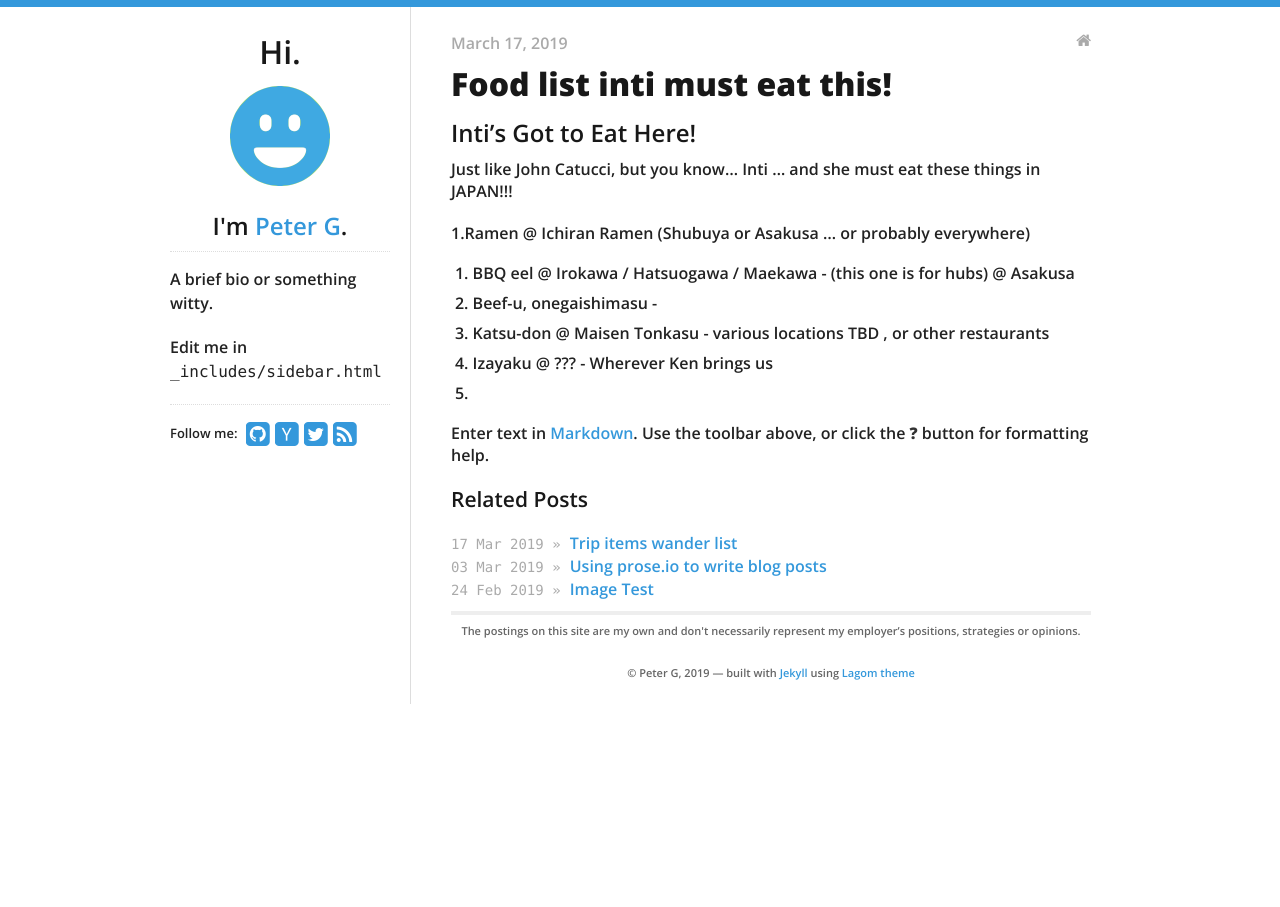
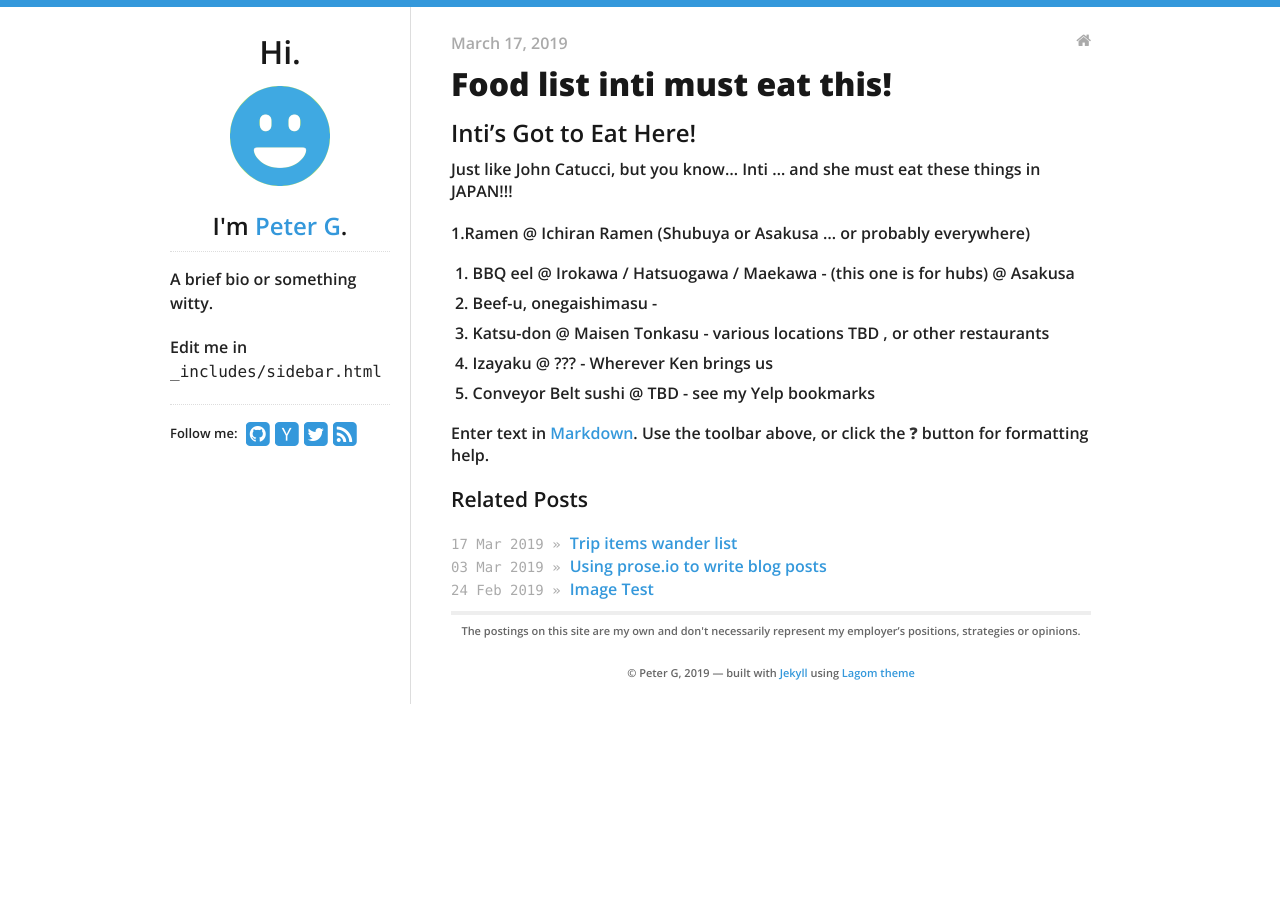
Before and after one commit to aegeon1/aegeon1.github.io, a Jekyll site: the page built from _posts/2019-03-17-Food List - Inti Must Eat This!.md, in a window 1280 px wide. Built offline with Jekyll 4.4.1, drawn with Linux system fonts in a browser that asks for light colours; our own code applies the rules of GitHub Pages for plain Markdown files.

Commit message:
Update 2019-03-17-Food List - Inti Must Eat This!.md

```diff
--- a/_posts/2019-03-17-Food List - Inti Must Eat This!.md
+++ b/_posts/2019-03-17-Food List - Inti Must Eat This!.md
@@ -1,6 +1,8 @@
 ---
 published: true
 ---
+
+
 ## Inti's Got to Eat Here!
 
 Just like John Catucci, but you know... Inti ... and she must eat these things in JAPAN!!!
@@ -10,6 +12,6 @@ Just like John Catucci, but you know... Inti ... and she must eat these things i
 3. Beef-u, onegaishimasu -
 4. Katsu-don @ Maisen Tonkasu - various locations TBD , or other restaurants
 5. Izayaku @ ??? - Wherever Ken brings us
-6.
+6. Conveyor Belt sushi @ TBD - see my Yelp bookmarks
 
 Enter text in [Markdown](http://daringfireball.net/projects/markdown/). Use the toolbar above, or click the **?** button for formatting help.
```
